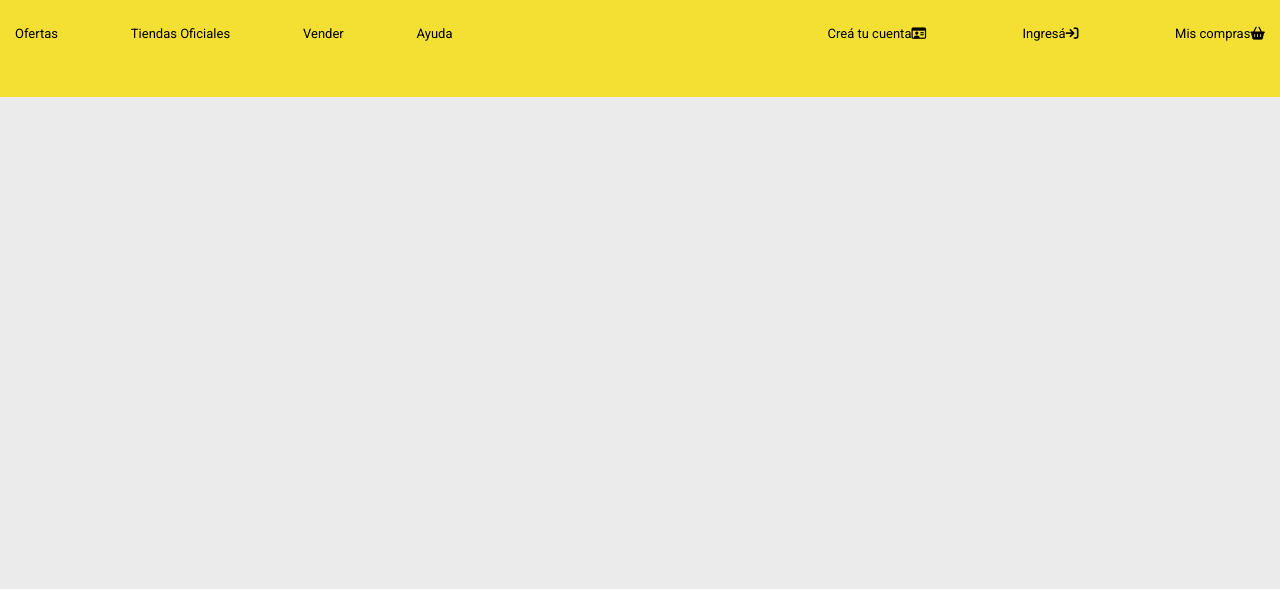
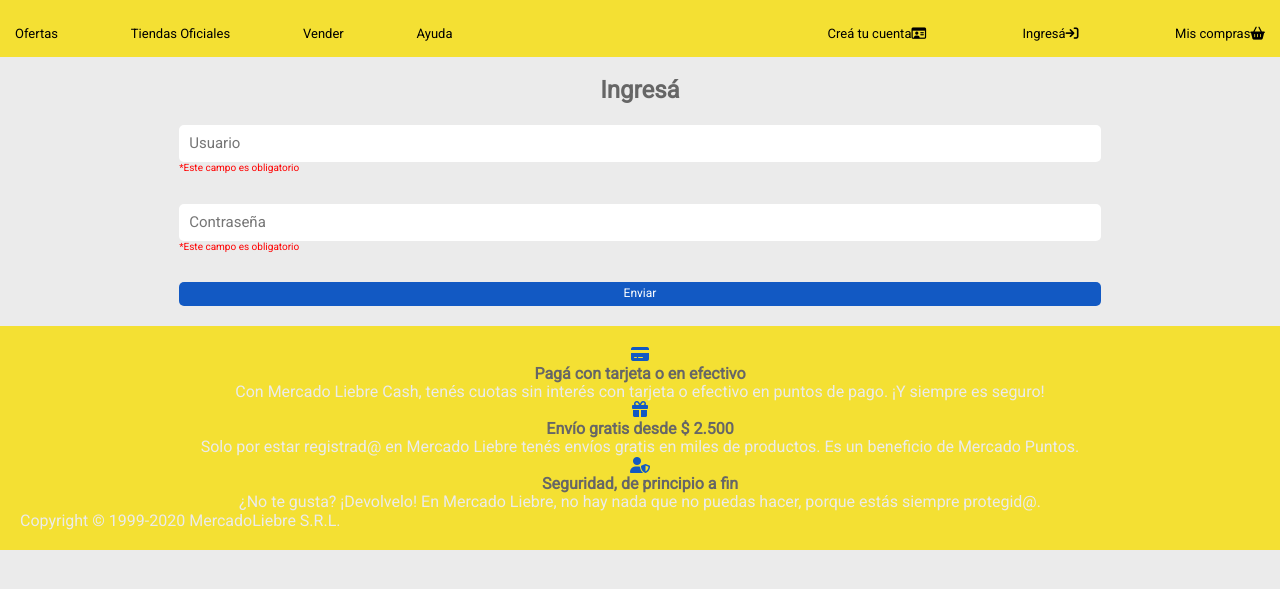
Before and after one commit to meligimenez/TPN5-MercadoLiebre, a website: page views/login.html in a window 1280 px wide. Shown: the part 133-722 px from the top of the page. Drawn offline with Linux system fonts and the light colour scheme.

Commit message:
add style login

```diff
--- a/public/css/login.css
+++ b/public/css/login.css
@@ -1,2 +1,53 @@
 @import url(general.css);
 @import url(index.css);
+
+#login-titulo-ingresa {
+  padding: 0;
+  margin-top: 10px;
+  text-align: center;
+}
+
+.login__main__container-form-ingresa,
+.login__main__form-ingresa,
+.login__main__form-container-botones {
+  display: flex;
+  flex-wrap: wrap;
+  justify-content: center;
+  text-align: center;
+  margin: 10px 0;
+  width: 100%;
+}
+
+.login__main__form-ingresa input {
+  border-radius: 5px;
+  outline: none;
+  border: none;
+  padding: 10px;
+  margin-top: 10px;
+  width: 80%;
+  font-size: 15px;
+}
+
+.login__main__form-ingresa span {
+  color: red;
+  font-size: 10px;
+  width: 80%;
+  text-align: initial;
+  font-weight: lighter;
+}
+
+.login__main__form-container-botones button {
+  background-color: var(--color-celeste);
+  color: var(--color-blanco);
+  border-radius: 5px;
+  border: none;
+  padding: 5px;
+  margin-top: 10px;
+  width: 80%;
+  font-size: var(--tamaño-cuerposDeTexto);
+}
+
+.login__main__form-botones a {
+  text-decoration: none;
+  color: var(--color-blanco);
+}
--- a/public/css/register.css
+++ b/public/css/register.css
@@ -110,6 +110,5 @@
 
 .register__main__form-botones a {
   text-decoration: none;
-  color: black;
   color: var(--color-blanco);
 }
--- a/views/login.html
+++ b/views/login.html
@@ -5,7 +5,7 @@
   <meta charset="UTF-8">
   <meta http-equiv="X-UA-Compatible" content="IE=edge">
   <meta name="viewport" content="width=device-width, initial-scale=1.0">
-  <link rel="stylesheet" href="/css/register.css">
+  <link rel="stylesheet" href="/css/login.css">
   <link rel="stylesheet" href="https://cdnjs.cloudflare.com/ajax/libs/font-awesome/6.1.1/css/all.min.css"
     integrity="sha512-KfkfwYDsLkIlwQp6LFnl8zNdLGxu9YAA1QvwINks4PhcElQSvqcyVLLD9aMhXd13uQjoXtEKNosOWaZqXgel0g=="
     crossorigin="anonymous" referrerpolicy="no-referrer" />
@@ -45,11 +45,51 @@
     </nav>
   </header>
   <main>
-    <form>
-
+    <form class="login__main__container-form-ingresa" action="/login" name="login" method="POST">
+      <h2 id="login-titulo-ingresa">Ingresá</h2>
+      <div class="login__main__form-ingresa">
+        <input type="text" name="user" placeholder="Usuario" required>
+        <span>*Este campo es obligatorio</span>
+      </div>
+      <div class="login__main__form-ingresa">
+        <input type="password" name="password" placeholder="Contraseña" required>
+        <span>*Este campo es obligatorio</span>
+      </div>
+      <div class="login__main__form-container-botones">
+        <button class="login__main__form-botones" type="submit"><a href="/">Enviar</a></button>
+      </div>
     </form>
   </main>
   <footer>
-
+    <section>
+      <div>
+        <i class="fa-solid fa-credit-card"></i>
+      </div>
+      <h4>Pagá con tarjeta o en efectivo</h4>
+      <p>Con Mercado Liebre Cash, tenés cuotas sin interés con tarjeta o efectivo en
+        puntos de pago. ¡Y siempre es seguro!</p>
+    </section>
+    <section>
+      <div>
+        <i class="fa-solid fa-gift"></i>
+      </div>
+      <h4>Envío gratis desde $ 2.500</h4>
+      <p>Solo por estar registrad@ en Mercado Liebre tenés envíos gratis en miles de
+        productos. Es un beneficio de Mercado Puntos.
+      </p>
+    </section>
+    <section>
+      <div>
+        <i class="fa-solid fa-user-shield"></i>
+      </div>
+      <h4>Seguridad, de principio a fin</h4>
+      <p>¿No te gusta? ¡Devolvelo! En Mercado Liebre, no hay nada que no puedas hacer,
+        porque estás siempre protegid@.</p>
+    </section>
+    <section class="footer_copyrigth">
+      <div>
+        <p>Copyright © 1999-2020 MercadoLiebre S.R.L.</p>
+      </div>
+    </section>
   </footer>
 </body>
```
